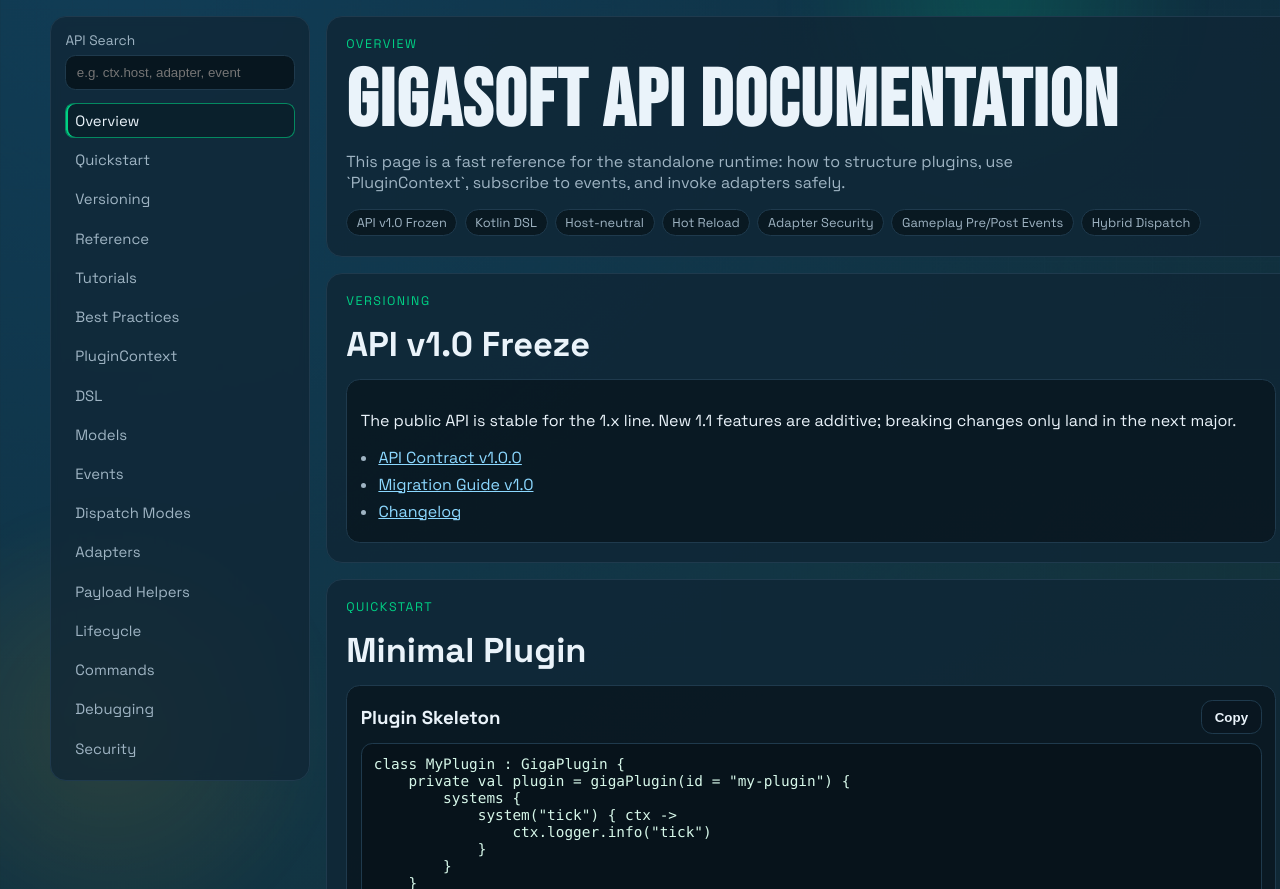
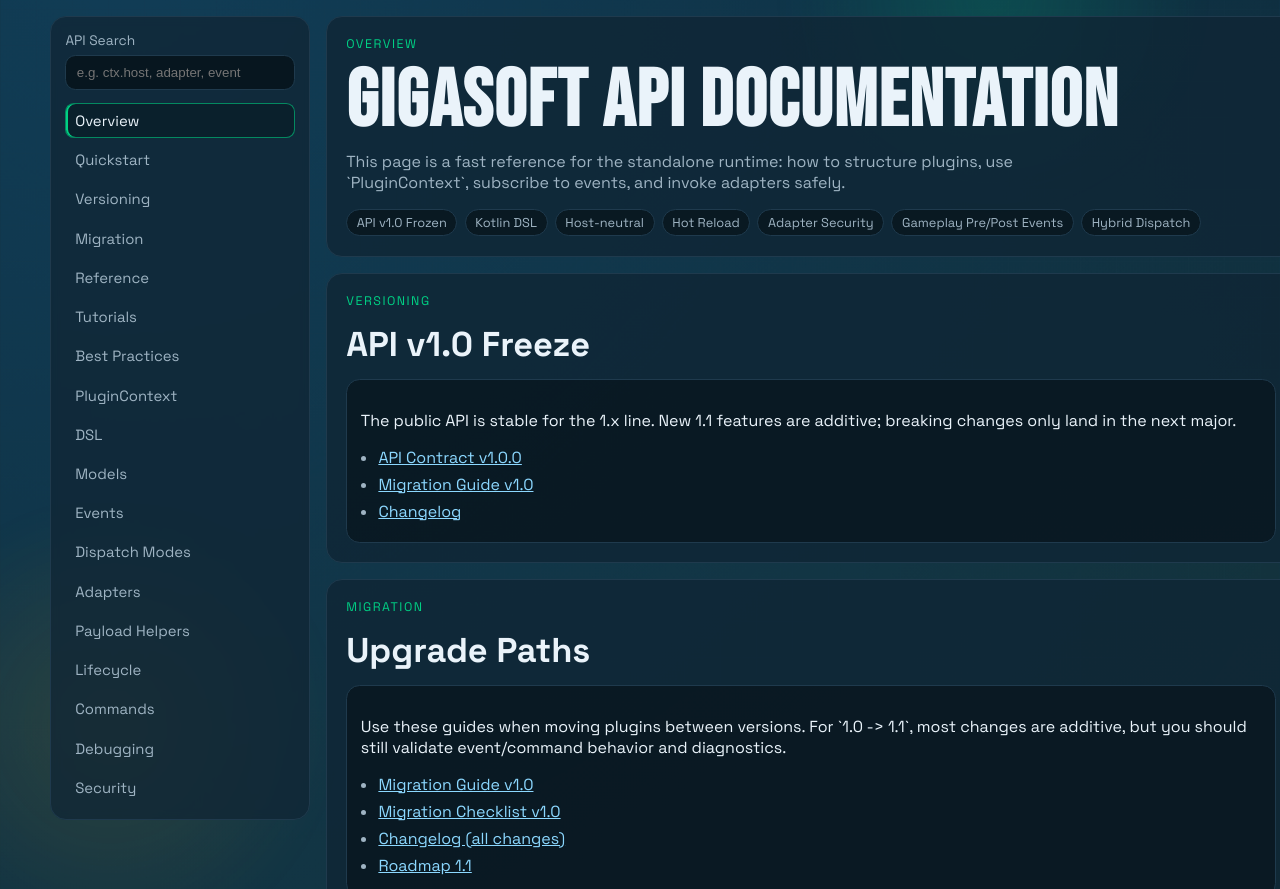
Before and after one commit to Lianomeister/GigaSoft, a plain HTML site: page website/index.html in a window 1280 px wide. Shown: the part 63-952 px from the top of the page. Drawn offline with Linux system fonts and the light colour scheme.

```diff
--- a/website/index.html
+++ b/website/index.html
@@ -40,6 +40,7 @@
         <a href="#overview">Overview</a>
         <a href="#quickstart">Quickstart</a>
         <a href="#versioning">Versioning</a>
+        <a href="#migration">Migration</a>
         <a href="#reference">Reference</a>
         <a href="#tutorials">Tutorials</a>
         <a href="#best-practices">Best Practices</a>
@@ -89,6 +90,25 @@
             <li><a href="../docs/api/v1.0.0.md">API Contract v1.0.0</a></li>
             <li><a href="../docs/migrations/v1.0.md">Migration Guide v1.0</a></li>
             <li><a href="../CHANGELOG.md">Changelog</a></li>
+          </ul>
+        </article>
+      </section>
+
+      <section id="migration" class="doc-section reveal" data-api-item="migration upgrade compatibility 1.0 1.1 changelog checklist">
+        <div class="section-head">
+          <p class="eyebrow">MIGRATION</p>
+          <h2>Upgrade Paths</h2>
+        </div>
+        <article class="api-card">
+          <p>
+            Use these guides when moving plugins between versions.
+            For `1.0 -> 1.1`, most changes are additive, but you should still validate event/command behavior and diagnostics.
+          </p>
+          <ul>
+            <li><a href="../docs/migrations/v1.0.md">Migration Guide v1.0</a></li>
+            <li><a href="../docs/migrations/checklist-1.0.md">Migration Checklist v1.0</a></li>
+            <li><a href="../CHANGELOG.md">Changelog (all changes)</a></li>
+            <li><a href="../docs/ops/roadmap-1.1.md">Roadmap 1.1</a></li>
           </ul>
         </article>
       </section>
```
Also changed, not shown: .github/workflows/release-assets.yml (added).
